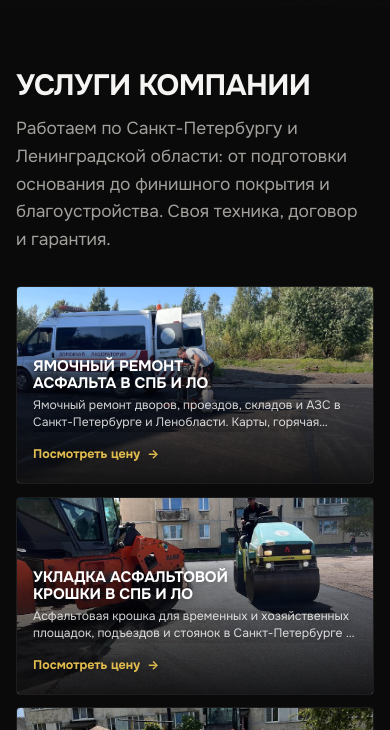
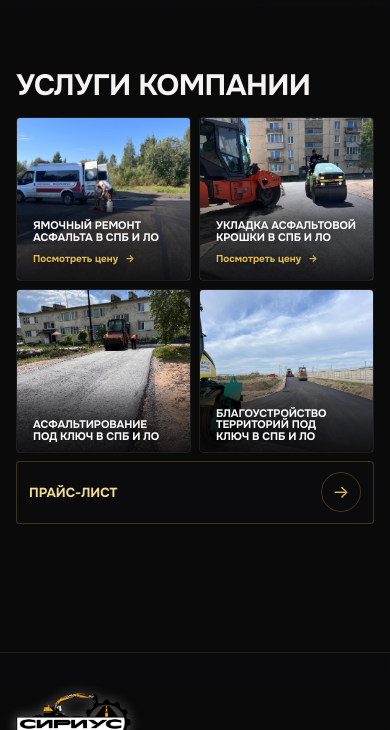
Before and after one commit to SWAFFY012/SIRIUS, a React (Vite) app: page / in a window 390 px wide. Shown: the part 838-1568 px from the top of the page. Built offline with nearby package versions, Linux system fonts and the light colour scheme; grey boxes are pictures that could not be loaded; a web font is replaced by a local one.

Commit message:
Optimize mobile services layout

```diff
--- a/src/components/ServiceCard.jsx
+++ b/src/components/ServiceCard.jsx
@@ -22,6 +22,7 @@ export default function ServiceCard({ service, index }) {
           className="svc__face svc__face--front"
           role={canFlip ? "button" : undefined}
           tabIndex={canFlip && !flipped ? 0 : undefined}
+          aria-hidden={canFlip ? flipped : undefined}
           aria-expanded={canFlip ? flipped : undefined}
           aria-controls={canFlip ? backId : undefined}
           onClick={canFlip ? () => setFlipped(true) : undefined}
@@ -71,6 +72,10 @@ export default function ServiceCard({ service, index }) {
             </div>
 
             <div className="svc__price-sheet">
+              <div className="svc__mobile-total" aria-hidden="true">
+                <span>{service.flip.unit}</span>
+                <b>{money(service.flip.total)} ₽</b>
+              </div>
               <div className="svc__price-head" aria-hidden="true">
                 <span>№</span>
                 <span>Наименование работ</span>
--- a/src/styles/price.css
+++ b/src/styles/price.css
@@ -38,6 +38,7 @@
 @media(max-width:1120px){.price-calc__layout{grid-template-columns:minmax(190px,.65fr) minmax(340px,1.35fr)}.price-calc__summary{position:static;grid-column:1/-1;display:grid;grid-template-columns:minmax(0,1.4fr) minmax(250px,.6fr);gap:1.2rem;padding:1.2rem 0 0}.price-calc__visual{min-height:260px}.price-calc__result{align-content:center;padding:0}}
 @media(max-width:760px){.price-calc{padding:1rem}.price-calc__layout{grid-template-columns:1fr;min-height:0}.price-calc__categories{display:flex;gap:.45rem;padding:1rem 0;overflow-x:auto;border-right:0;border-bottom:1px solid var(--line);scroll-snap-type:x proximity}.price-calc__categories>.price-calc__legend{display:none}.price-calc__categories button{flex:0 0 min(74vw,260px);border:1px solid var(--line);border-radius:10px;scroll-snap-align:start}.price-calc__works{padding:1rem 0;border-right:0}.price-calc__options{max-height:none}.price-calc__summary{grid-column:auto;grid-template-columns:1fr}.price-calc__visual{min-height:230px}.price-calc__result{padding-top:.25rem}.price-option>label{grid-template-columns:20px minmax(0,1fr)}.price-option>label>strong{grid-column:2}.price-option__qty{grid-template-columns:1fr 82px}.price-option__qty>b{grid-column:2}.full-price__head{align-items:start}.price-list summary{grid-template-columns:38px minmax(0,1fr) 28px}.price-list summary>i{display:none}.price-list__body{padding-left:.5rem}.price-list__row{grid-template-columns:40px minmax(0,1fr) auto}.price-list__row>i{display:none}.price-list__row>strong{grid-column:2;text-align:left}.terms__row{grid-template-columns:1fr;gap:.3rem}}
 @media(max-width:430px){.price__download{width:100%;padding:.85rem}.price__download-body i{display:none}.price-calc__head h2{font-size:1.55rem}.price-option__qty{padding-left:.7rem}.full-price__head{display:grid}.price-list summary{gap:.6rem}.price-list__row{font-size:.74rem}}
+@media(max-width:430px){.terms__title{font-size:clamp(1.3rem,7vw,1.65rem);overflow-wrap:anywhere}}
 @media(prefers-reduced-motion:reduce){.price-calc__categories button::before,.price-option::before,.price-calc__visual img{transition:none}}
 
 /* Светлая прозрачная версия калькулятора; прайс теперь открывает страницу. */
--- a/src/styles/services.css
+++ b/src/styles/services.css
@@ -301,7 +301,71 @@
 
 @media (max-width: 760px) {
   .services__grid {
-    grid-template-columns: 1fr;
+    grid-template-columns: repeat(2, minmax(0, 1fr));
+    gap: 0.5rem;
+  }
+
+  .services .section__head {
+    margin-bottom: 1rem;
+  }
+
+  .services .section__lead {
+    display: none;
+  }
+
+  .services__grid .svc__face {
+    height: clamp(136px, 42vw, 170px);
+  }
+
+  .svc__plate {
+    gap: 0.2rem;
+    padding: 2.25rem 0.65rem 0.55rem;
+  }
+
+  .svc__title {
+    font-size: clamp(0.66rem, 2.8vw, 0.82rem);
+    line-height: 1.08;
+  }
+
+  .svc__text {
+    display: none;
+  }
+
+  .svc__action {
+    min-height: 24px;
+    margin: 0;
+    font-size: 0.62rem;
+  }
+
+  .services__price-plate {
+    min-height: 60px;
+    margin-top: 0.5rem;
+    padding: 0.65rem 0.75rem;
+  }
+
+  .services__price-body b {
+    font-size: 0.82rem;
+  }
+
+  .services__price-body i {
+    display: none;
+  }
+
+  .services__price-arrow {
+    width: 40px;
+    height: 40px;
+  }
+
+  .page--tight .page-head {
+    padding-block: calc(var(--header-h-mob) + 0.75rem) 0.35rem;
+  }
+
+  .page--tight .page-head__title {
+    font-size: clamp(1.35rem, 7vw, 1.8rem);
+  }
+
+  .page--tight .section {
+    padding-block: 0.65rem 1.5rem;
   }
 }
 
@@ -426,6 +490,10 @@
   overflow: hidden;
 }
 
+.svc__mobile-total {
+  display: none;
+}
+
 .svc__price-head,
 .svc__rows li {
   display: grid;
@@ -490,17 +558,105 @@
 }
 
 @media (max-width: 520px) {
-  .svc__price-head,
-  .svc__rows li {
-    grid-template-columns: 20px minmax(0, 1fr) 38px 58px;
+  .svc__face--back {
     gap: 0.3rem;
+    padding: 0.45rem;
+  }
+
+  .svc__back-head {
+    min-height: 36px;
+    gap: 0.25rem;
+  }
+
+  .svc__back-head h3 {
+    font-size: 0.58rem;
+    line-height: 1.15;
+  }
+
+  .svc__close {
+    width: 44px;
+    height: 44px;
+    font-size: 1.2rem;
+  }
+
+  .svc__price-sheet {
+    grid-template-rows: auto minmax(0, 1fr);
+  }
+
+  .svc__mobile-total {
+    display: flex;
+    align-items: center;
+    justify-content: space-between;
+    gap: 0.35rem;
+    min-height: 24px;
+    padding: 0.25rem 0.35rem;
+    background: var(--gold-grad);
+    color: var(--bg);
+    font-size: 0.55rem;
+  }
+
+  .svc__mobile-total b {
+    font-size: 0.62rem;
+    font-variant-numeric: tabular-nums;
   }
 
   .svc__price-head {
-    font-size: 0.46rem;
+    display: none;
+  }
+
+  .svc__price-head,
+  .svc__rows li {
+    grid-template-columns: 16px minmax(0, 1fr);
+    gap: 0.2rem;
   }
 
   .svc__rows li {
-    font-size: 0.56rem;
+    padding: 0.28rem 0.25rem;
+    font-size: 0.49rem;
+    line-height: 1.22;
+  }
+
+  .svc__rows li > i,
+  .svc__rows li > b {
+    display: none;
+  }
+
+  .svc__rows {
+    overscroll-behavior: contain;
+    scrollbar-width: thin;
+    -webkit-overflow-scrolling: touch;
+  }
+
+  .svc--flippable:active .svc__face--front {
+    border-color: var(--gold-2);
+    box-shadow: inset 3px 0 0 var(--gold-2);
   }
 }
+
+@media (max-height: 500px) and (min-width: 560px) {
+  .page--tight .page-head {
+    padding-block: calc(var(--header-h-mob) + 0.25rem) 0;
+  }
+
+  .page--tight .page-head__title {
+    font-size: 1.25rem;
+  }
+
+  .page--tight .section {
+    padding-block: 0.25rem 0.5rem;
+  }
+
+  .page--tight .services__grid {
+    grid-template-columns: repeat(4, minmax(0, 1fr));
+  }
+
+  .page--tight .services__grid .svc__face {
+    height: 145px;
+  }
+
+  .page--tight .services__price-plate {
+    min-height: 44px;
+    margin-top: 0.35rem;
+    padding-block: 0.35rem;
+  }
+}
```
Also changed, not shown: .21st/design.json.
